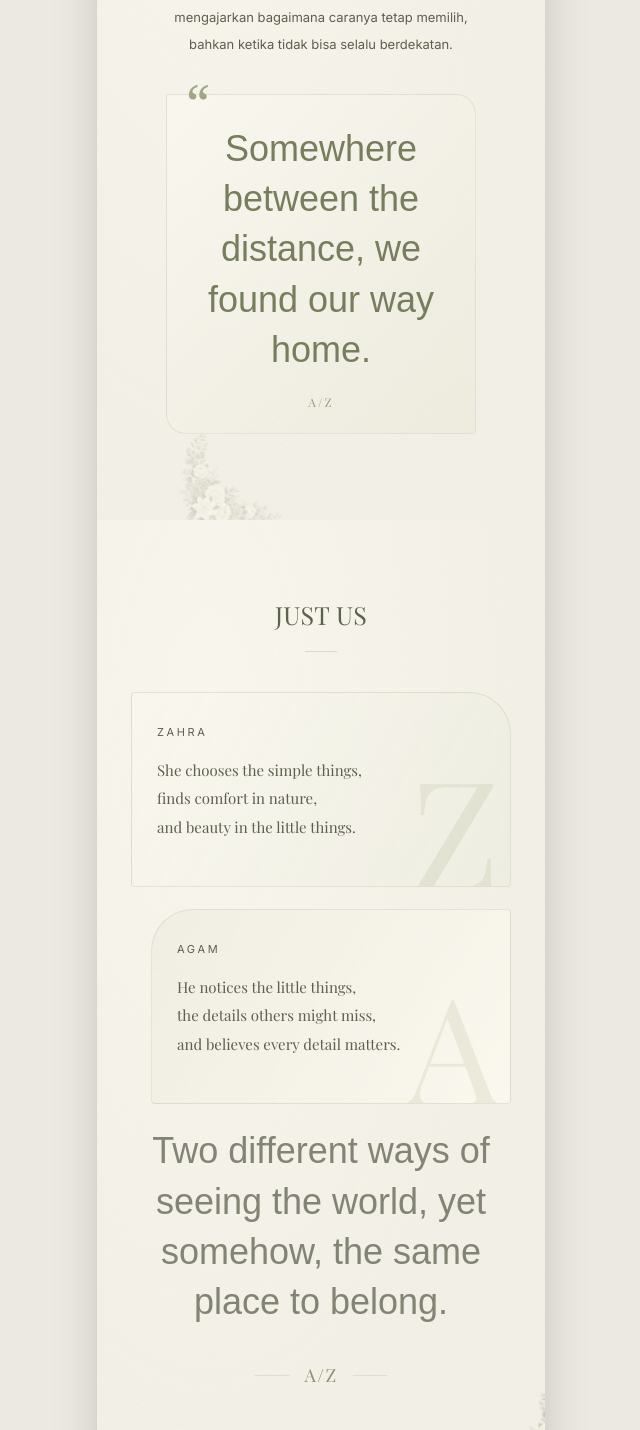
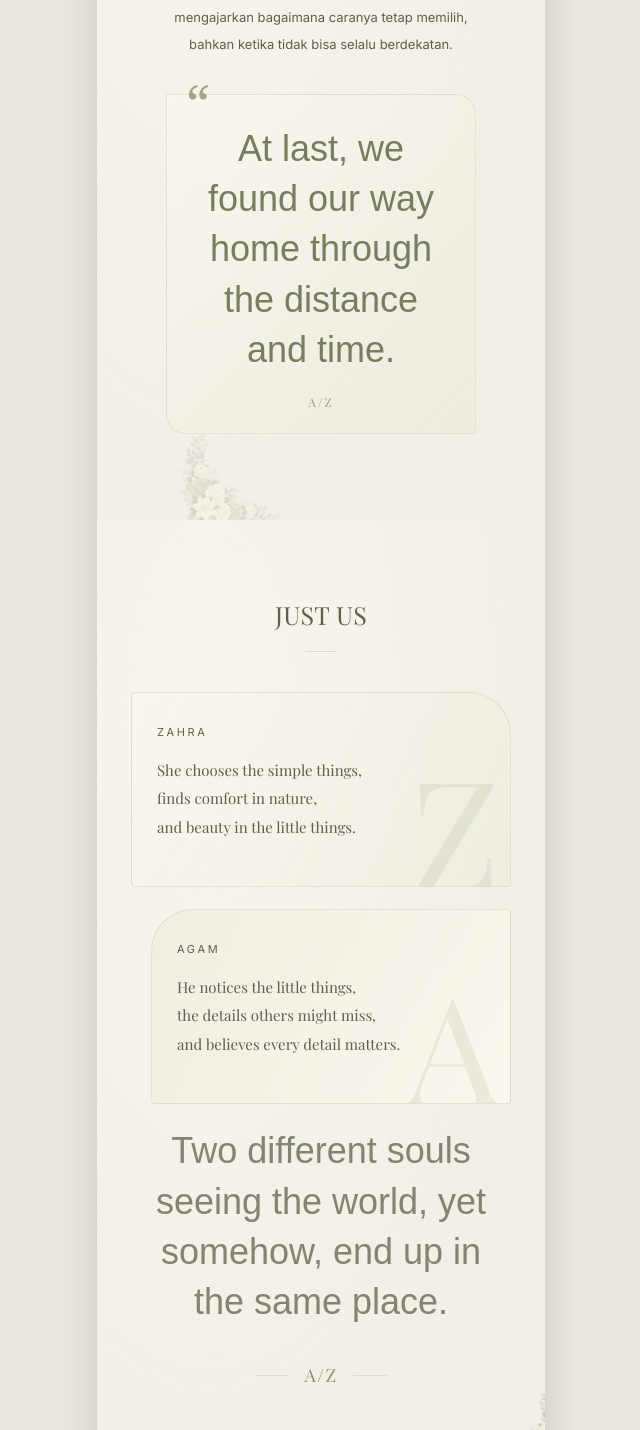
Before and after one commit to fahrulakbar16/undangan, a Next.js app: page / in a window 1280 px wide. Shown: the part 2082-3512 px from the top of the page, without its empty margins (319-959 px from the left). Built offline with nearby package versions, Linux system fonts and the light colour scheme; a web font is replaced by a local one.

Commit message:
feat: update invitation phrases for enhanced emotional resonance

```diff
--- a/app/data.ts
+++ b/app/data.ts
@@ -53,7 +53,7 @@ const invitationContent = {
       "Ada kota-kota yang memisahkan, ada hari-hari yang hanya bisa dilewati lewat layar.",
       "Tapi barangkali, jarak memang tidak selalu datang untuk menjauhkan. Kadang ia hanya ingin mengajarkan bagaimana caranya tetap memilih, bahkan ketika tidak bisa selalu berdekatan."
     ],
-    "phrase": "Somewhere between the distance, we found our way home."
+    "phrase": "At last, we found our way home through the distance and time."
   },
   "just_us": {
     "section_title": "JUST US",
@@ -67,7 +67,7 @@ const invitationContent = {
         "description": "He notices the little things,\nthe details others might miss,\nand believes every detail matters."
       }
     ],
-    "phrase": "Two different ways of seeing the world, yet somehow, the same place to belong."
+    "phrase": "Two different souls seeing the world, yet somehow, end up in the same place."
   },
   "couple": {
     "section_title": "THE DAY WE CHOOSE",
```
